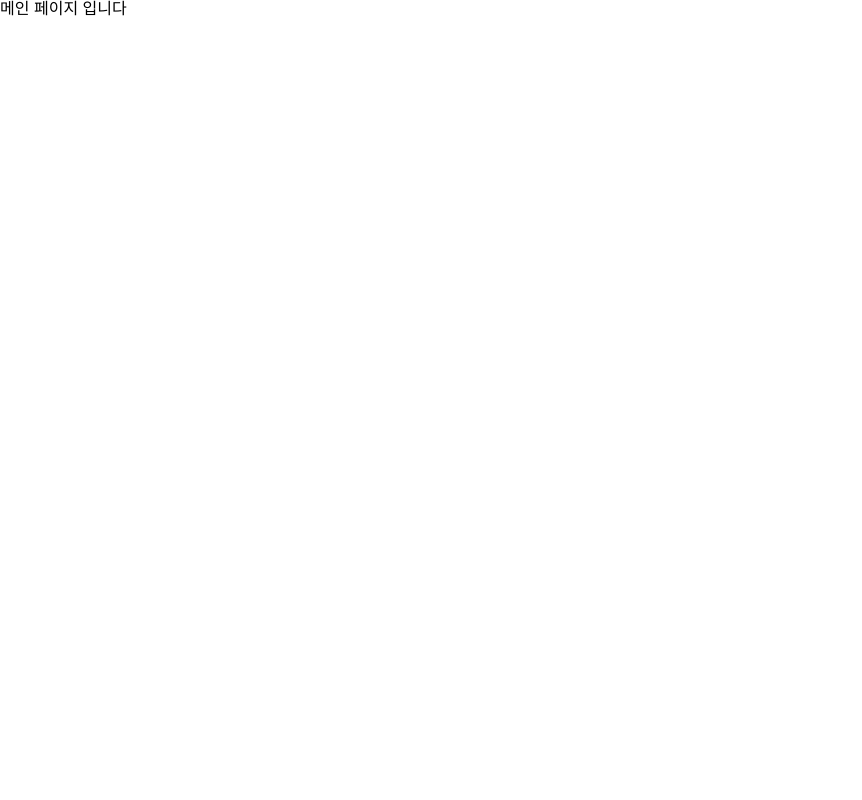
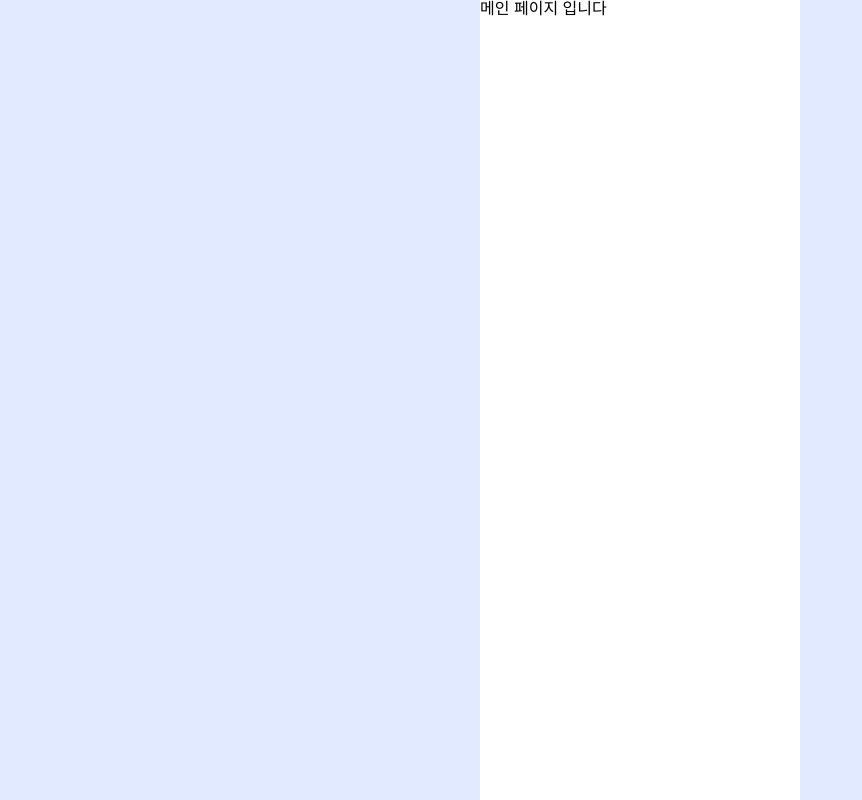
Before and after one commit to Jungang-Engineer-Girls/interval-training, a Next.js app: page / in a window 1280 px wide. Shown: the whole page, without its empty margins (0-862 px from the left). Built offline with nearby package versions, Linux system fonts and the light colour scheme.

Commit message:
add: global style setting

```diff
--- a/src/shared/styles/global.ts
+++ b/src/shared/styles/global.ts
@@ -160,6 +160,7 @@ export const globalStyles = css`
   * {
     box-sizing: border-box !important;
     margin: 0;
+
     padding: 0;
 
     font-family: inherit;
@@ -168,4 +169,18 @@ export const globalStyles = css`
 
     -webkit-tap-highlight-color: transparent;
   }
+
+  body {
+    background-color: #e1eaff;
+    min-height: 568px;
+    height: 100vh;
+  }
+
+  main {
+    background-color: #ffffff;
+    width: 320px;
+    min-height: 568px;
+    height: 100vh;
+    margin: 0 auto;
+  }
 `;
--- a/src/shared/styles/theme.ts
+++ b/src/shared/styles/theme.ts
@@ -120,18 +120,11 @@ const size = {
 };
 
 const deviceSizes = {
-  small: 431,
-  medium: 769,
-  large: 1025,
-  xlarge: 1025,
+  small: 320,
 };
 
 const device = {
   small: `screen and (max-width: ${deviceSizes.small}px)`,
-  medium: `screen and (max-width: ${deviceSizes.medium}px)`,
-  large: `screen and (max-width: ${deviceSizes.large}px)`,
-  minMedium: `screen and (min-width: ${deviceSizes.medium + 1}px)`, // 769px 이상
-  minLarge: `screen and (min-width: ${deviceSizes.large + 1}px)`, // 1025px 이상
 };
 
 const calculatePcVw = (width: number) => {
```
Also changed, not shown: src/api/test/test.ts (+1 -1 lines), src/supabase/client.ts (renamed from src/utils/supabase/client.ts).
